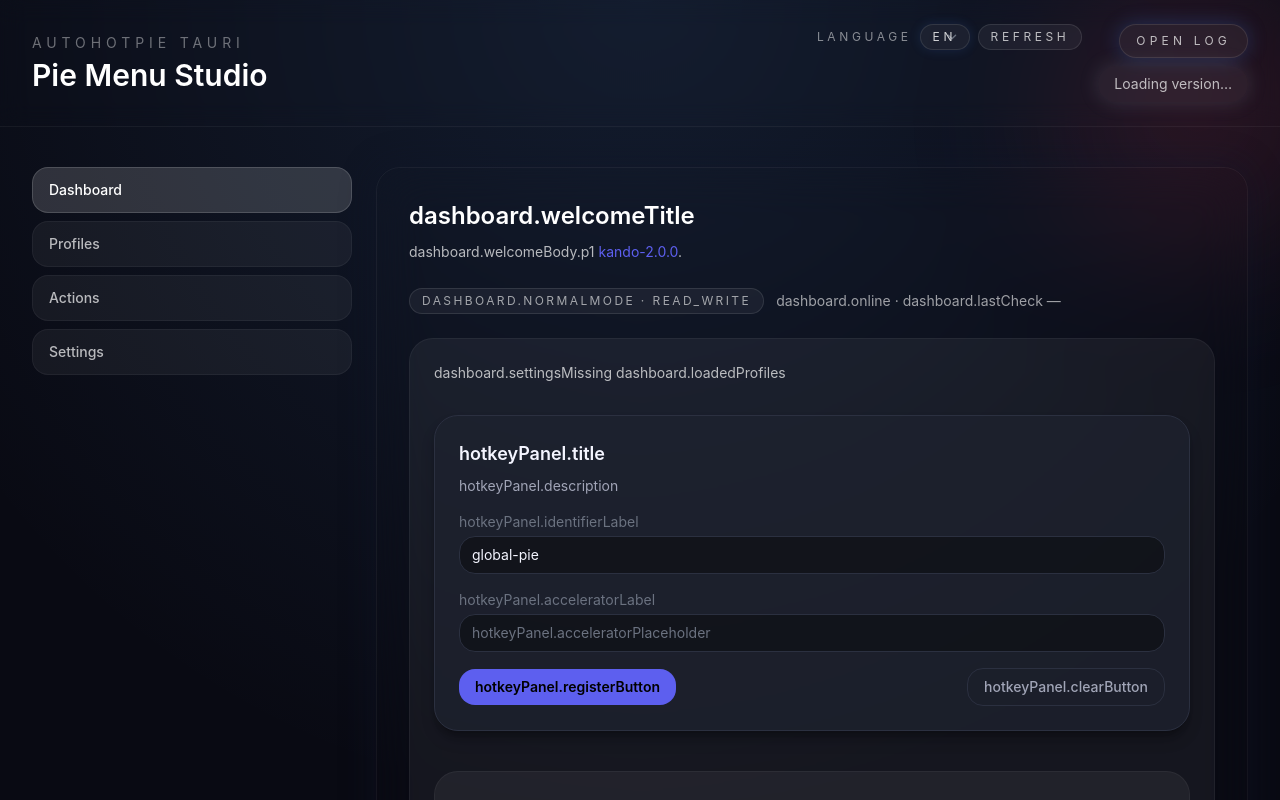
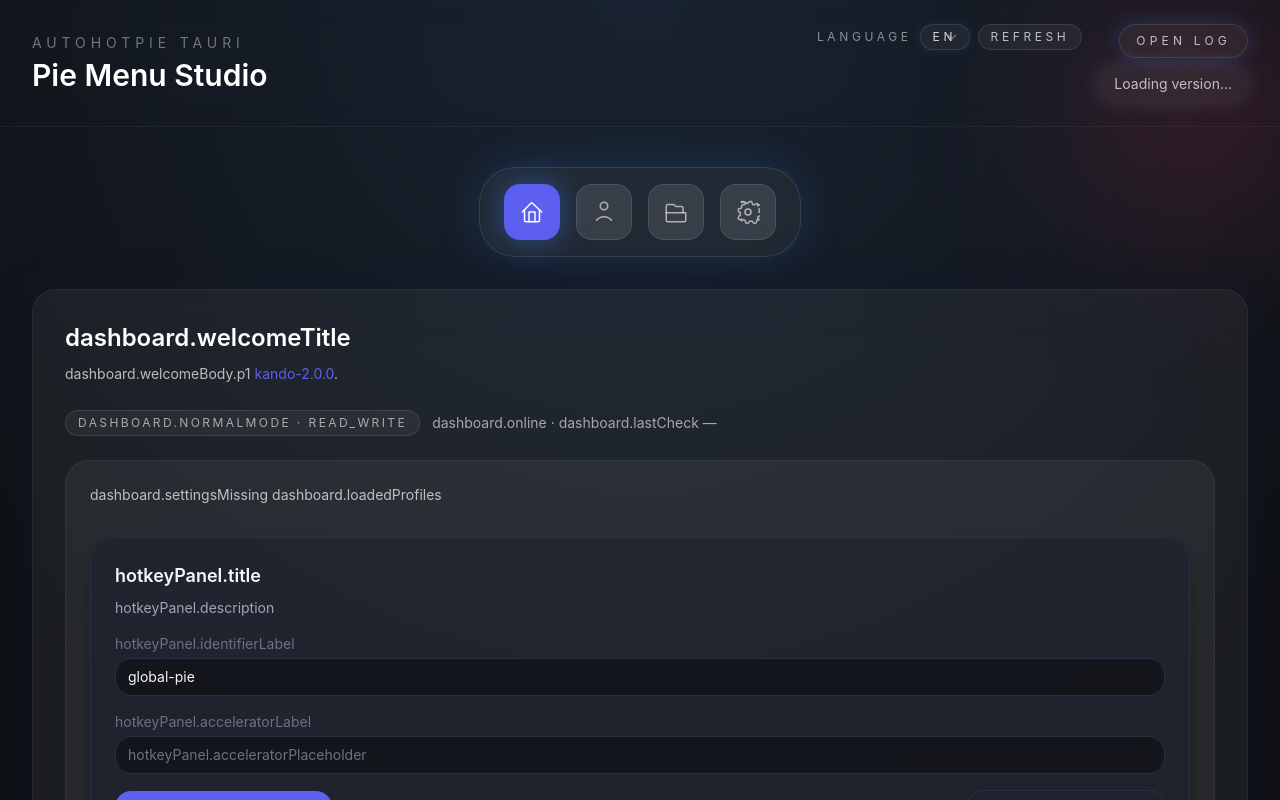
Before and after one commit to ApoIlyon/AtlasPieVersion3, a React (Vite) app in the folder autohotpie-tauri/: page / in a window 1280 px wide. Shown: the top 800 px of the page. Built offline with nearby package versions, Linux system fonts and the light colour scheme.

Commit message:
Update App.tsx

```diff
--- a/autohotpie-tauri/src/App.tsx
+++ b/autohotpie-tauri/src/App.tsx
@@ -330,12 +330,122 @@
         { id: 'profiles' as AppSection, label: t('nav.profiles') },
         { id: 'actions' as AppSection, label: t('nav.actions') },
         { id: 'settings' as AppSection, label: t('nav.settings') },
-      ]),
-    [t, currentLanguage],
+      ] satisfies { id: AppSection; label: string }[]),
+    [t],
   );
 
+  const renderNavIcon = (section: AppSection) => {
+    switch (section) {
+      case 'dashboard':
         return (
-    <div className="relative min-h-screen overflow-hidden bg-[#090a13] text-text-primary">
+          <svg
+            className="h-6 w-6"
+            viewBox="0 0 24 24"
+            fill="none"
+            xmlns="http://www.w3.org/2000/svg"
+          >
+            <path
+              d="M2.25 12L11.204 3.045a.75.75 0 011.06 0L21.75 12"
+              stroke="currentColor"
+              strokeWidth="1.5"
+              strokeLinecap="round"
+              strokeLinejoin="round"
+            />
+            <path
+              d="M4.5 9.75v10.5A1.5 1.5 0 006 21.75h12a1.5 1.5 0 001.5-1.5V9.75"
+              stroke="currentColor"
+              strokeWidth="1.5"
+              strokeLinecap="round"
+              strokeLinejoin="round"
+            />
+            <path
+              d="M9 21.75V12h6v9.75"
+              stroke="currentColor"
+              strokeWidth="1.5"
+              strokeLinecap="round"
+              strokeLinejoin="round"
+            />
+          </svg>
+        );
+      case 'profiles':
+        return (
+          <svg
+            className="h-6 w-6"
+            viewBox="0 0 24 24"
+            fill="none"
+            xmlns="http://www.w3.org/2000/svg"
+          >
+            <path
+              d="M15.75 6a3.75 3.75 0 11-7.5 0 3.75 3.75 0 017.5 0z"
+              stroke="currentColor"
+              strokeWidth="1.5"
+              strokeLinecap="round"
+              strokeLinejoin="round"
+            />
+            <path
+              d="M4.5 20.25a9.75 9.75 0 0115 0"
+              stroke="currentColor"
+              strokeWidth="1.5"
+              strokeLinecap="round"
+              strokeLinejoin="round"
+            />
+          </svg>
+        );
+      case 'actions':
+        return (
+          <svg
+            className="h-6 w-6"
+            viewBox="0 0 24 24"
+            fill="none"
+            xmlns="http://www.w3.org/2000/svg"
+          >
+            <path
+              d="M2.25 12.75V6a1.5 1.5 0 011.5-1.5h5.379a1.5 1.5 0 011.06.44l1.121 1.12a1.5 1.5 0 001.06.44h5.13a1.5 1.5 0 011.5 1.5v4.13"
+              stroke="currentColor"
+              strokeWidth="1.5"
+              strokeLinecap="round"
+              strokeLinejoin="round"
+            />
+            <path
+              d="M2.25 12.75v7.5a1.5 1.5 0 001.5 1.5h16.5a1.5 1.5 0 001.5-1.5v-7.5H2.25z"
+              stroke="currentColor"
+              strokeWidth="1.5"
+              strokeLinecap="round"
+              strokeLinejoin="round"
+            />
+          </svg>
+        );
+      case 'settings':
+        return (
+          <svg
+            className="h-6 w-6"
+            viewBox="0 0 24 24"
+            fill="none"
+            xmlns="http://www.w3.org/2000/svg"
+          >
+            <path
+              d="M9.594 2.25l-.413 1.654a1.125 1.125 0 01-1.095.846H6.75a1.125 1.125 0 00-1.125 1.125v1.336a1.125 1.125 0 01-.846 1.095l-1.654.413a1.125 1.125 0 00-.84 1.278l.286 1.429a1.125 1.125 0 00.756.84l.972.27a7.5 7.5 0 000 3.054l-.972.27a1.125 1.125 0 00-.756.84l-.286 1.429a1.125 1.125 0 00.84 1.278l1.654.413a1.125 1.125 0 01.846 1.095V18.75A1.125 1.125 0 006.75 19.875h1.336c.533 0 .994.36 1.095.846l.413 1.654a1.125 1.125 0 001.278.84l1.429-.286a1.125 1.125 0 00.84-.756l.27-.972a7.5 7.5 0 003.054 0l.27.972a1.125 1.125 0 00.84.756l1.429.286a1.125 1.125 0 001.278-.84l.413-1.654a1.125 1.125 0 011.095-.846h1.336A1.125 1.125 0 0021.75 18.75v-1.336a1.125 1.125 0 01.846-1.095l1.654-.413a1.125 1.125 0 00.84-1.278l-.286-1.429a1.125 1.125 0 00-.756-.84l-.972-.27a7.5 7.5 0 000-3.054l.972-.27a1.125 1.125 0 00.756-.84l.286-1.429a1.125 1.125 0 00-.84-1.278l-1.654-.413a1.125 1.125 0 01-.846-1.095V5.875A1.125 1.125 0 0018.75 4.75h-1.336a1.125 1.125 0 01-1.095-.846l-.413-1.654a1.125 1.125 0 00-1.278-.84l-1.429.286a1.125 1.125 0 00-.84.756l-.27.972a7.5 7.5 0 00-3.054 0l-.27-.972a1.125 1.125 0 00-.84-.756l-1.429-.286a1.125 1.125 0 00-1.278.84z"
+              stroke="currentColor"
+              strokeWidth="1.5"
+              strokeLinecap="round"
+              strokeLinejoin="round"
+            />
+            <path
+              d="M15 12a3 3 0 11-6 0 3 3 0 016 0z"
+              stroke="currentColor"
+              strokeWidth="1.5"
+              strokeLinecap="round"
+              strokeLinejoin="round"
+            />
+          </svg>
+        );
+      default:
+        return null;
+    }
+  };
+
+  return (
+    <div className="relative min-h-screen overflow-hidden bg-background text-white">
       <div className="pointer-events-none absolute inset-0">
         <div className="absolute inset-0 bg-[radial-gradient(circle_at_top,_rgba(96,165,250,0.12),transparent_65%)]" />
         <div className="absolute -top-24 right-[-10%] h-[420px] w-[420px] rounded-full bg-[radial-gradient(circle,_rgba(244,63,94,0.18),transparent_70%)] blur-3xl" />
@@ -383,16 +493,19 @@
         </div>
       </header>
 
-      <main className="relative z-10 grid gap-6 px-8 py-10 lg:grid-cols-[320px,1fr]">
-        <nav className="space-y-2">
-          {navItems.map((item) => (
+      <main className="relative z-10 flex flex-col gap-8 px-8 py-10">
+        <nav className="flex justify-center">
+          <div className="flex items-center gap-4 rounded-[2.25rem] border border-white/10 bg-white/5 px-6 py-4 shadow-[0_0_45px_rgba(59,130,246,0.2)] backdrop-blur-xl">
+            {navItems.map((item) => {
+              const isActive = activeSection === item.id;
+              return (
                 <button
                   key={item.id}
                   className={clsx(
-                'w-full rounded-2xl border px-4 py-3 text-left text-sm font-medium transition',
-                activeSection === item.id
-                  ? 'border-white/15 bg-white/15 text-white'
-                  : 'border-white/5 bg-white/5 text-white/70 hover:border-white/10 hover:bg-white/10 hover:text-white',
+                    'flex h-14 w-14 items-center justify-center rounded-2xl border transition',
+                    isActive
+                      ? 'border-accent/70 bg-accent text-white shadow-[0_0_30px_rgba(59,130,246,0.45)]'
+                      : 'border-white/10 bg-white/10 text-white/60 hover:border-white/20 hover:bg-white/20 hover:text-white',
                   )}
                   type="button"
                   data-testid={`nav-${item.id}`}
@@ -403,12 +516,15 @@
                     }
                   }}
                 >
-              {item.label}
+                  <span className="sr-only">{item.label}</span>
+                  {renderNavIcon(item.id)}
                 </button>
-          ))}
+              );
+            })}
+          </div>
         </nav>
 
-        <section className="rounded-3xl border border-white/5 bg-white/10/10 p-8 shadow-[0_0_35px_rgba(15,23,42,0.45)] backdrop-blur-xl">
+        <section className="rounded-3xl border border-white/5 bg-white/5 p-8 shadow-[0_0_35px_rgba(15,23,42,0.45)] backdrop-blur-xl">
           {activeSection === 'dashboard' && (
             <>
               <h2 className="text-2xl font-semibold text-white">{t('dashboard.welcomeTitle')}</h2>
```
Lines whose indentation alone changed are shown as unchanged.
